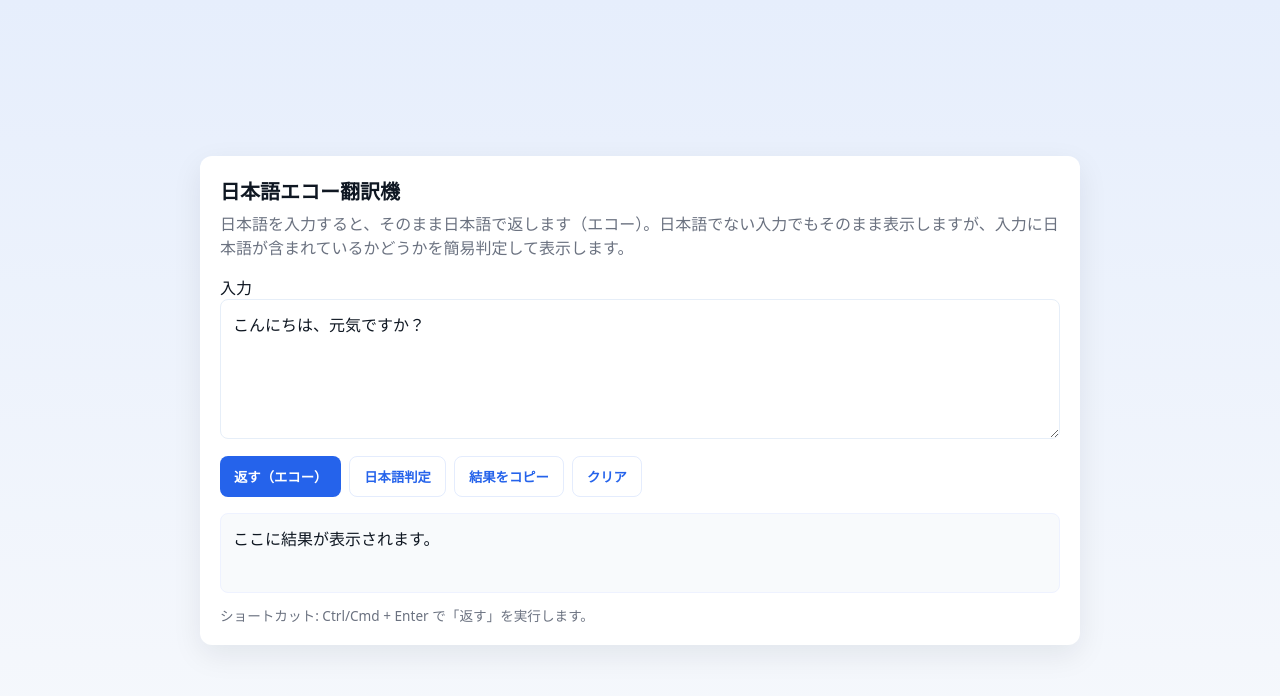
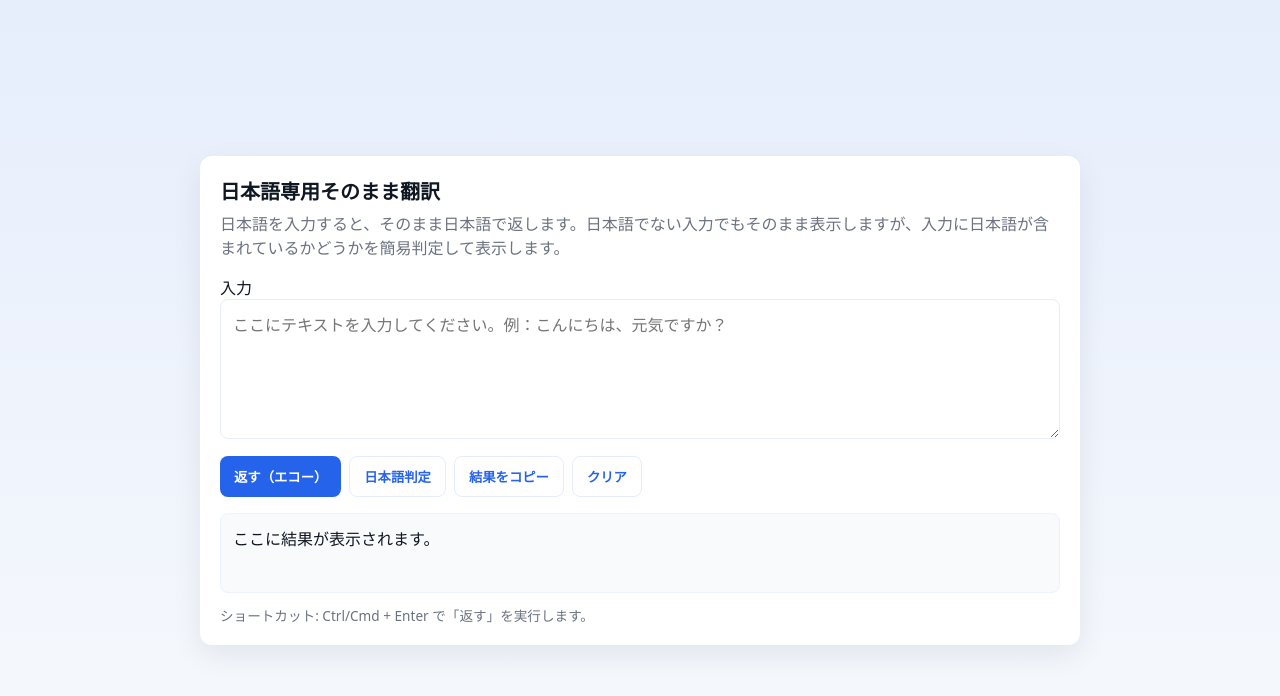
Before and after one commit to novelstar354/she, a plain HTML site: page index.html in a window 1280 px wide. Drawn offline with Linux system fonts and the light colour scheme.

Commit message:
Update index.html

```diff
--- a/index.html
+++ b/index.html
@@ -3,7 +3,8 @@
 <head>
 <meta charset="utf-8" />
 <meta name="viewport" content="width=device-width,initial-scale=1" />
-<title>日本語エコー翻訳機</title>
+<link rel="icon" href="https://item-shopping.c.yimg.jp/i/n/restt_rogo-00164" sizes="16×16" type="image/png" />
+<title>日本語専用そのまま翻訳</title>
 <style>
   :root{--bg:#f6f8fb;--card:#fff;--accent:#2563eb;--muted:#6b7280}
   *{box-sizing:border-box}
@@ -23,11 +24,11 @@
 </head>
 <body>
   <div class="card">
-    <h1>日本語エコー翻訳機</h1>
-    <p class="lead">日本語を入力すると、そのまま日本語で返します（エコー）。日本語でない入力でもそのまま表示しますが、入力に日本語が含まれているかどうかを簡易判定して表示します。</p>
+    <h1>日本語専用そのまま翻訳</h1>
+    <p class="lead">日本語を入力すると、そのまま日本語で返します。日本語でない入力でもそのまま表示しますが、入力に日本語が含まれているかどうかを簡易判定して表示します。</p>
 
     <label for="source">入力</label>
-    <textarea id="source" placeholder="ここにテキストを入力してください。例：こんにちは、元気ですか？">こんにちは、元気ですか？</textarea>
+    <textarea id="source" placeholder="ここにテキストを入力してください。例：こんにちは、元気ですか？"></textarea>
 
     <div class="controls">
       <button id="echo">返す（エコー）</button>
```
